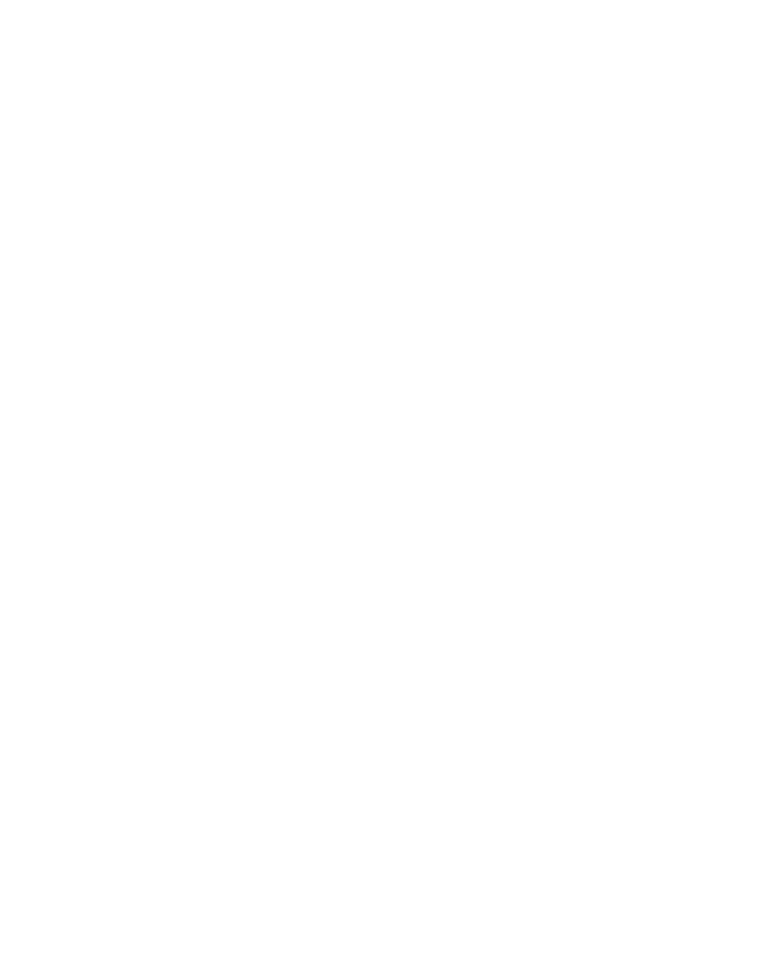
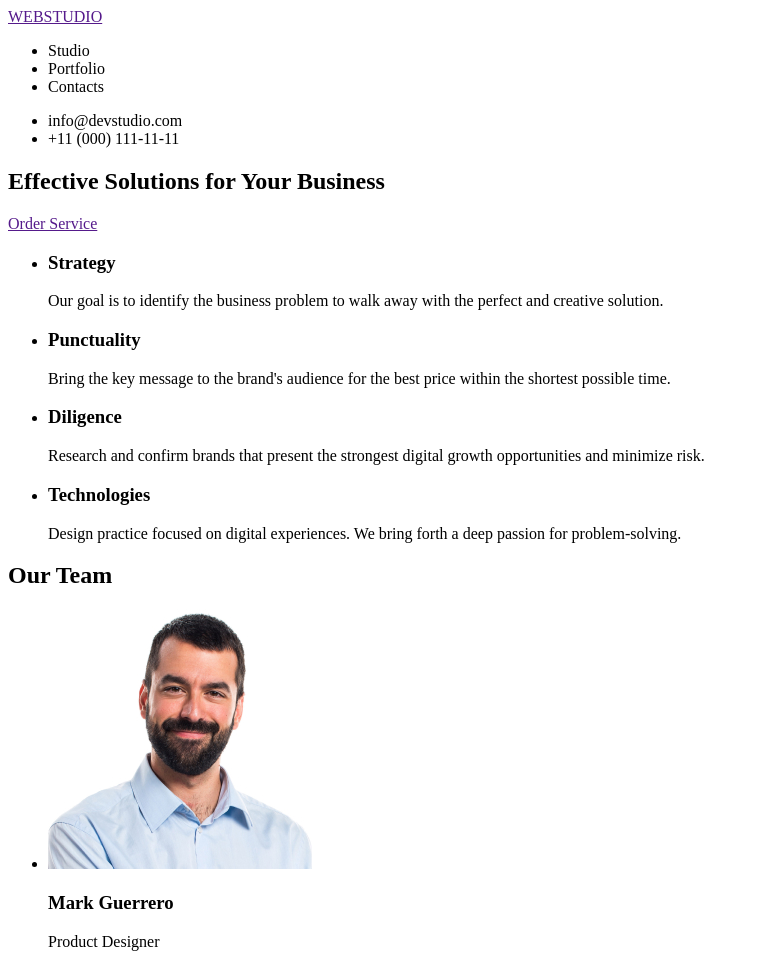
Before and after one commit to Vladimir-Petrovsky/HTML-CSS-2024, a plain HTML site: page Project 1/index.html in a window 1280 px wide. Shown: the top 954 px of the page, without its empty margins (0-759 px from the left). Before the commit the page ends 800 px from the top, so only its background shows below. Drawn offline with Linux system fonts and the light colour scheme.

Commit message:
first version

```diff
--- a/Project 1/index.html
+++ b/Project 1/index.html
@@ -6,6 +6,79 @@
     <title>Document</title>
 </head>
 <body>
-
+    <header>
+        <a href="">WEBSTUDIO</a>
+        <ul>
+            <li>Studio</li>
+            <li>Portfolio</li>
+            <li>Contacts</li>
+        </ul>
+        <ul>
+            <li>info@devstudio.com</li>
+            <li>+11 (000) 111-11-11</li>
+        </ul>
+    </header>
+    <main>
+        <section>
+            <h1>Effective Solutions
+            for Your Business</h1>
+            <a href="">Order Service</a>
+        </section>
+        <section>
+            <ul>
+                <li>
+                    <h3>Strategy</h3>
+                    <p>Our goal is to identify the business
+                    problem to walk away with the perfect and creative solution.</p>
+                </li>
+                <li>
+                    <h3>Punctuality</h3>
+                    <p>Bring the key message to the brand's audience for the best
+                    price within the shortest possible time.</p>
+                </li>
+                <li>
+                    <h3>Diligence</h3>
+                    <p>Research and confirm brands that present the strongest
+                    digital growth opportunities and minimize risk.</p>
+                </li>
+                <li>
+                    <h3>Technologies</h3>
+                    <p>Design practice focused on digital experiences.
+                    We bring forth a deep passion for problem-solving.</p>
+                </li>
+            </ul>
+        </section>
+        <section>
+            <h2>Our Team</h2>
+            <ul>
+                <li>
+                    <img src="./images/product-designer.jpg" alt="Photo Product Designer" width="264">
+                    <h3>Mark Guerrero</h3>
+                    <p>Product Designer</p>
+                </li>
+                <li>
+                    <img src="./images/frontend-developer.jpg" alt="Photo Frontend Developer" width="264">
+                    <h3>Tom Ford</h3>
+                    <p>Frontend Developer</p>
+                </li>
+                <li>
+                    <img src="./images/marketing.jpg" alt="Photo Marketing" width="264">
+                    <h3>Camila Garcia</h3>
+                    <p>Marketing</p>
+                </li>
+                <li>
+                    <img src="./images/ui-designer.jpg" alt="Photo UI Designer" width="264">
+                    <h3>Daniel Wilson</h3>
+                    <p>UI Designer</p>
+                </li>
+            </ul>
+        </section>
+        <footer>
+            <a href="">WEBSTUDIO</a>
+            <p>
+                Increase the flow of customers and sales for your business with digital marketing & growth solutions.
+            </p>
+        </footer>
+    </main>
 </body>
 </html>
```
Also changed, not shown: Project 1/images/frontend-developer.jpg (added), Project 1/images/marketing.jpg (added), Project 1/images/product-designer.jpg (added), Project 1/images/ui-designer.jpg (added).
